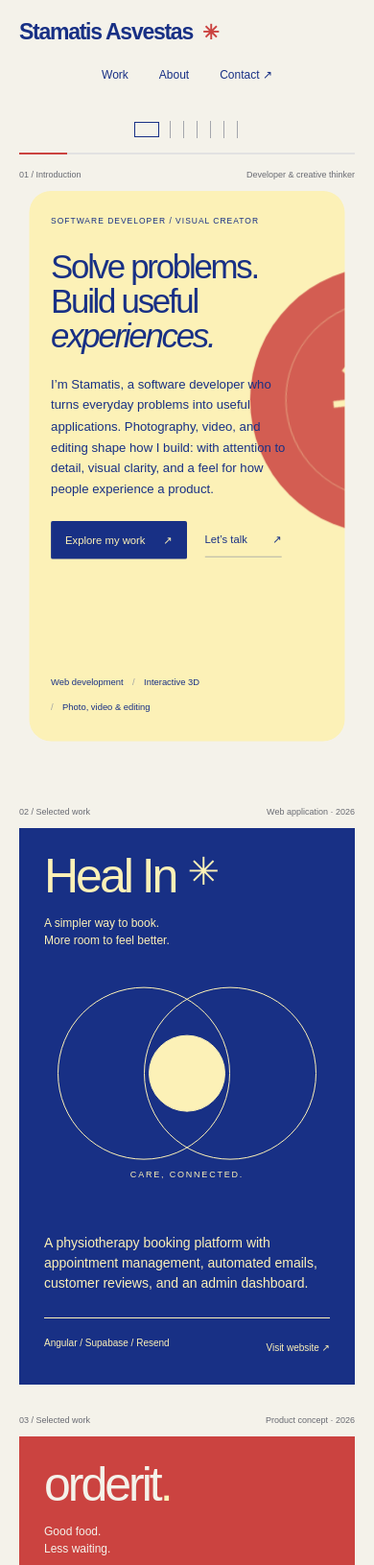
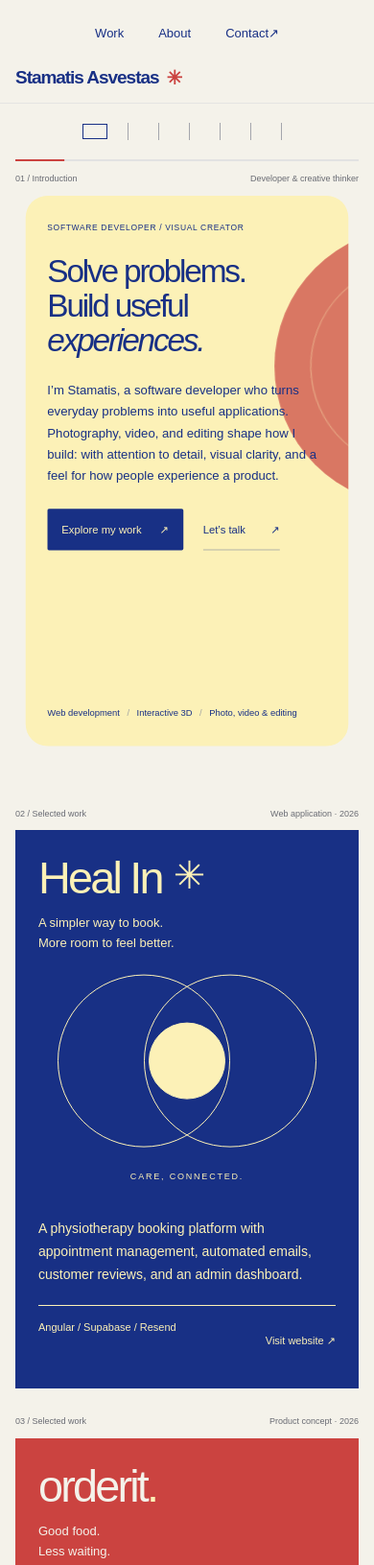
Before and after one commit to stamatisasv/stamatisasv.github.io, a website: page index.html in a window 390 px wide. Shown: the top 1631 px of the page at 96% size. Drawn offline with Linux system fonts and the light colour scheme.

Commit message:
Update portfolio

```diff
--- a/script.js
+++ b/script.js
@@ -24,7 +24,7 @@ function goToPanel(index) {
 function updatePosition() {
     if (!gallery)
         return;
-    const inset = mobile.matches ? 20 : (parseFloat(getComputedStyle(gallery).scrollPaddingLeft) || 0);
+    const inset = mobile.matches ? ((document.querySelector('.site-header')?.getBoundingClientRect().height || 108) + 14) : (parseFloat(getComputedStyle(gallery).scrollPaddingLeft) || 0);
     let closest = Infinity;
     panels.forEach((panel, index) => {
         const rect = panel.getBoundingClientRect();
--- a/script.ts
+++ b/script.ts
@@ -22,7 +22,7 @@ function goToPanel(index: number) {
 
 function updatePosition() {
   if (!gallery) return;
-  const inset = mobile.matches ? 20 : (parseFloat(getComputedStyle(gallery).scrollPaddingLeft) || 0);
+  const inset = mobile.matches ? ((document.querySelector<HTMLElement>('.site-header')?.getBoundingClientRect().height || 108) + 14) : (parseFloat(getComputedStyle(gallery).scrollPaddingLeft) || 0);
   let closest = Infinity;
   panels.forEach((panel, index) => {
     const rect = panel.getBoundingClientRect();
--- a/style.css
+++ b/style.css
@@ -91,12 +91,60 @@
 @keyframes person-rise{from{opacity:0;translate:0 30px}to{opacity:1;translate:0 0}}
 @media(prefers-reduced-motion:reduce){.intro-surface{transform:none;border-radius:0}.intro-orb{scale:1}.heal-art,.order-art,.temple-art,.people-art{translate:none}}
 
-/* Center navigation independently of the name and location. */
-.site-header{display:grid;grid-template-columns:minmax(0,1fr) auto minmax(0,1fr);column-gap:24px}
-.site-header .wordmark{justify-self:start}
-.site-header nav{justify-self:center;justify-content:center;width:auto}
-.site-header .location{justify-self:end}
+/* Header links and slide indicators each sit on the viewport center line. */
+.site-header{display:grid;grid-template-columns:minmax(0,1fr) auto minmax(0,1fr);column-gap:20px}
+.site-header .wordmark{grid-column:1;justify-self:start}
+.site-header nav{grid-column:2;justify-self:center;justify-content:center;width:auto}
+.site-header .location{grid-column:3;justify-self:end}
 .gallery-tools{justify-content:center;height:52px}
-.site-footer{justify-content:flex-end}
-@media(max-width:900px){.site-header{grid-template-columns:minmax(0,1fr);height:auto;min-height:110px;row-gap:14px;padding-top:20px;padding-bottom:16px}.site-header nav{grid-row:2;gap:32px}.site-header .wordmark{grid-row:1}}
-@media(max-width:600px){.gallery-tools{height:48px}.site-footer{display:none}}
+.site-footer{justify-content:center}
+@media(min-width:601px) and (max-width:1000px){.site-header{height:auto;min-height:108px;grid-template-columns:1fr;gap:8px;padding-top:14px;padding-bottom:14px}.site-header nav{grid-column:1;grid-row:1}.site-header .wordmark{grid-column:1;grid-row:2;font-size:22px}}
+
+/* Phone layouts: centered top links, generous touch targets, readable cards. */
+@media(max-width:600px){
+  :root{--gutter:16px}
+  .site-header{position:sticky;top:0;z-index:10;height:auto;min-height:108px;grid-template-columns:minmax(0,1fr);gap:8px;padding:10px var(--gutter) 12px;background:#f4f2eaf5;border-bottom:1px solid #18308512;backdrop-filter:blur(12px)}
+  .site-header nav{grid-column:1;grid-row:1;gap:32px;justify-self:center;font-size:13px}
+  .site-header nav a{display:flex;align-items:center;min-height:44px;padding:8px 2px}
+  .site-header .wordmark{grid-column:1;grid-row:2;font-size:19px;gap:8px}
+  .wordmark span{font-size:20px}
+  .gallery-tools{height:58px;padding:0 var(--gutter)}
+  .index{gap:2px;justify-content:center}
+  .index a{width:30px;min-height:44px}.index a[aria-current="true"]{width:34px}
+  .gallery-progress{margin:0 var(--gutter) 12px}
+  .gallery{padding-top:0;padding-bottom:12px}
+  .panel{margin-bottom:28px;scroll-margin-top:122px}
+  .panel-label{font-size:9px;line-height:1.5;gap:12px;margin-bottom:10px}
+  .panel-label span:last-child{text-align:right}
+  .surface{padding:28px 24px;min-height:560px;gap:30px}
+  .intro-surface{min-height:610px;gap:36px}
+  .hero-eyebrow{font-size:9px;line-height:1.6;letter-spacing:.08em;margin-bottom:24px}
+  .intro h1{font-size:clamp(34px,9.1vw,54px);line-height:1.07}
+  .hero-description{max-width:100%;font-size:14px;line-height:1.7;margin:24px 0}
+  .hero-actions{gap:12px 22px}.hero-actions a{min-height:46px}.hero-primary{padding:14px 16px}
+  .intro-orb{width:86%;right:-63%;top:31%;opacity:.7}
+  .intro-bottom{align-items:flex-end;gap:16px}.hero-disciplines{max-width:100%;font-size:10px;gap:8px;line-height:1.7}
+  .hero-disciplines span+span:before{margin-right:8px}
+  .project-heading h2{font-size:clamp(40px,12vw,58px)}
+  .project-heading p{font-size:13px;line-height:1.6;margin-top:14px}
+  .project-info>p{font-size:14px;line-height:1.7;margin-bottom:20px}
+  .project-foot{flex-wrap:wrap;gap:10px 16px;font-size:11px;padding-top:14px}
+  .project-foot>span{max-width:100%}.project-foot a{display:inline-flex;align-items:center;min-height:44px}
+  .heal-art{height:215px}.order-art{height:245px}.temple-art{width:260px;max-width:95%;margin:16px 0}
+  .people-art{gap:8px;max-width:100%}.people-art i{width:clamp(36px,10vw,48px)}
+  .people-art i:before{width:32px;height:32px;left:calc(50% - 16px)}
+  .about-surface{height:auto;min-height:0;gap:28px}
+  .about h2{font-size:clamp(29px,8vw,40px)}
+  .about-details{flex:none;overflow:visible;padding:0;gap:24px}
+  .resume-row{grid-template-columns:1fr;gap:10px;padding-top:18px}
+  .resume-row>span{font-size:10px;letter-spacing:.04em}.resume-row h3{font-size:16px;line-height:1.4}.resume-row p{font-size:13px;line-height:1.7}
+  .resume-link{min-height:44px;display:inline-flex;align-items:center;margin-top:4px;font-size:12px}
+  .about-scroll{display:none}
+  .contact-surface{min-height:490px;grid-template-columns:minmax(0,1fr) minmax(0,1fr);grid-template-rows:auto 1fr auto;gap:24px 12px}
+  .contact-top-left{grid-area:1/1}.contact-top-right{grid-area:1/2;align-items:flex-end}
+  .contact-email-area{grid-area:2/1/3/3;padding:28px 0}
+  .contact-bottom-left{grid-area:3/1}.contact-bottom-right{grid-area:3/2;align-items:flex-end}
+  .contact-social{font-size:clamp(20px,5.4vw,29px);min-height:44px;display:inline-flex;align-items:center;white-space:normal}
+  .contact-email{font-size:clamp(40px,12vw,64px);min-height:64px}
+  .site-footer{display:none}
+}
```
